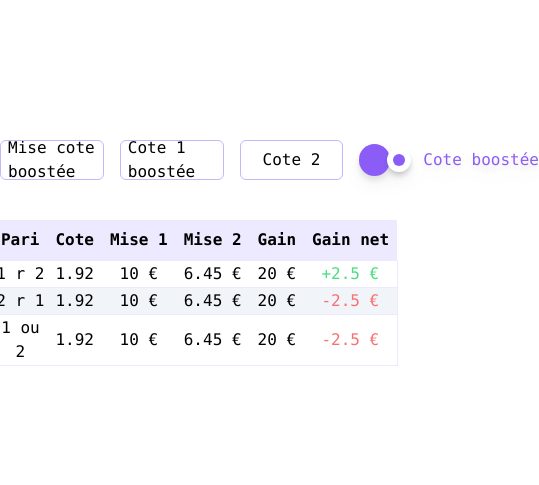
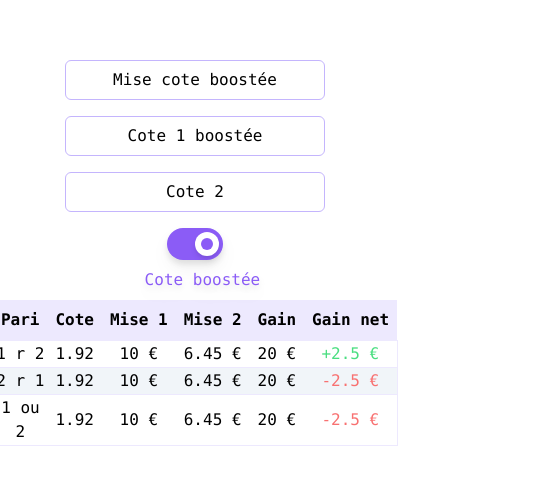
Before and after one commit to Mysto91/calcul-cote-v2, a React (Create React App) app: page / in a window 390 px wide. Shown: the part 169-654 px from the top of the page, 539 px wide, since content can reach past the window. Built offline with nearby package versions, Linux system fonts and the light colour scheme.

Commit message:
handle responsive

```diff
--- a/src/App.tsx
+++ b/src/App.tsx
@@ -13,7 +13,10 @@ function App (): JSX.Element {
         font-mono"
     >
         <div className="w-full">
-            <div className="flex items-center justify-center space-x-4">
+            <div className="
+                lg:flex lg:items-center lg:justify-center
+                space-y-4 lg:space-y-0 lg:space-x-4"
+            >
                 <BetInput id="bet">
                     Mise cote boostée
                 </BetInput>
--- a/src/components/BetInput.tsx
+++ b/src/components/BetInput.tsx
@@ -36,7 +36,7 @@ export default function BetInput ({ id, children }: BetInputProps): JSX.Element
             relative
             ${inputIsFocusedOrHasTextValue() ? 'z-1' : 'z-20'}
             px-1
-            w-full h-full
+            w-2/3 md:w-1/3 lg:w-full h-full
             rounded-md border border-violet-300 outline-violet-500
             bg-transparent
             text-base text-center
--- a/src/components/BetSwitch.tsx
+++ b/src/components/BetSwitch.tsx
@@ -10,6 +10,7 @@ export default function BetSwitch ({ defaultStatus, children }: BetSwitchProps):
   return (
     <div className={`
             relative
+            ml-auto mr-auto
             w-14 h-8
             px-1
             flex items-center
@@ -38,7 +39,13 @@ export default function BetSwitch ({ defaultStatus, children }: BetSwitchProps):
                 `}
             />
         </label>
-        <span className={`absolute left-16 whitespace-nowrap ${isActive ? 'text-violet-500' : ''}`}>
+        <span className={`
+                absolute
+                top-10 lg:top-auto -left-[40%] lg:left-16
+                whitespace-nowrap
+                ${isActive ? 'text-violet-500' : ''}
+            `}
+        >
             { children }
         </span>
         <input
```
